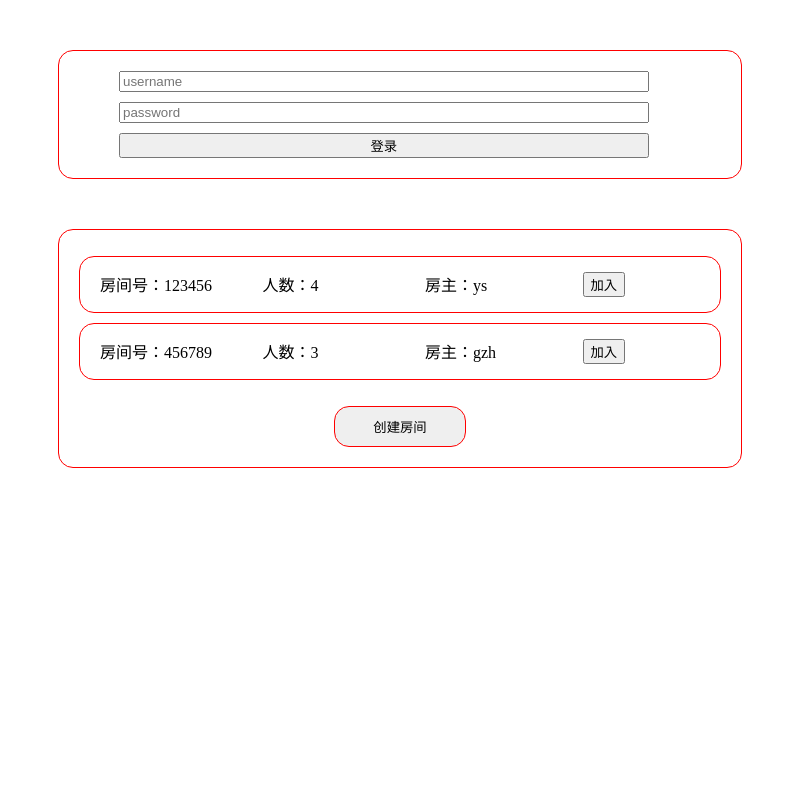
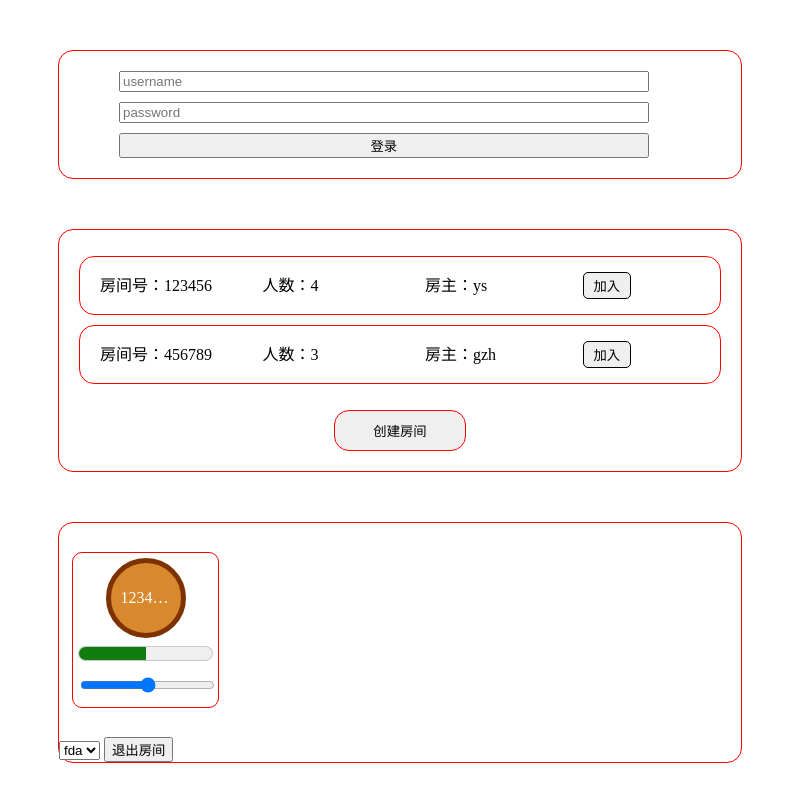
Before and after one commit to h20282/chat_room_ui, an Electron app: page index.html in a window 800 px wide. Drawn offline with nearby package versions, Linux system fonts and the light colour scheme.

Commit message:
room_view and css

```diff
--- a/index.html
+++ b/index.html
@@ -34,6 +34,19 @@
     </div>
 
     <div id="room_view">
+        <ul>
+            <li>
+                <div class="avatar">123456789</div>
+                <meter value="0.5"></meter >
+                <input type="range" onchange="alert(this.value)"/><br>
+            </li>
+        </ul>
+        <select>
+            <option>fda</option>
+            <option>fda</option>
+            <option>fda</option>
+        </select>
+        <button>退出房间</button>
     </div>
 
     <script>
@@ -86,15 +99,15 @@
 
             for (var key in View) {
                 el = document.getElementById(View[key]);
-                //el.hidden = true;
+                el.hidden = true;
             }
             el = document.getElementById(view);
             el.hidden = false;
         }
 
-        set_showing_view(View.kLogin);
+        // set_showing_view(View.kRoom);
 
-        var app = new Vue({
+        var main_view_app = new Vue({
             el: '#main_view',
             data: {
                 rooms: [
@@ -104,7 +117,7 @@
             }
         })
 
-        const url = "ws://127.0.0.1:9001";
+        const url = "ws://119.91.116.26:9001";
         var websocket = new WebSocket(url);
 
         websocket.onopen = () => {
@@ -207,13 +220,13 @@
             if (msg.rooms == null) {
                 msg.rooms = []; // bad
             }
-            app.rooms = msg.rooms;
+            main_view_app.rooms = msg.rooms;
         }
 
         // -------------boardcast--------------
 
         function on_create_room_boardcast(msg) {
-            app.rooms.push(
+            main_view_app.rooms.push(
                 {roomId: msg.roomId, userNum: 1, ownerId: msg.ownerId}
             );
         }
--- a/stype.css
+++ b/stype.css
@@ -1,13 +1,19 @@
+/*************global*************/
+li {
+    list-style: none;
+}
+
+
 /*************login_view*************/
-#login_view{
+#login_view {
     border: 1px solid red;
     border-radius: 15px;
     margin: 50px;
     padding: 10px;
 }
 
-#login_view > input{
-    display:list-item;
+#login_view>input {
+    display: list-item;
     width: 80%;
     margin: 10px 50px;
 }
@@ -22,7 +28,6 @@
 /* 房间列表项 */
 #main_view>ul>li {
     border: 1px solid red;
-    list-style: none;
     margin: 10px;
     padding: 15px;
     border-radius: 15px;
@@ -52,3 +57,65 @@
     float: left;
     width: 25%;
 }
+
+#main_view>ul>li>div>button {
+    border: 1px solid;
+    border-radius: 5px;
+    padding: 3px 10px;
+}
+
+/*************room_view*************/
+#room_view {
+    border: 1px solid red;
+    border-radius: 15px;
+    margin: 50px;
+    padding: 0px;
+}
+
+#room_view>ul {
+    padding: 10;
+}
+
+#room_view>ul>li {
+    border: 1px solid red;
+    border-radius: 10px;
+    margin: 3px;
+    padding: 5px;
+    display: inline-block;
+}
+
+#room_view>ul>li>div.avatar {
+    background-color: gray;
+    background-color: rgb(216, 136, 45);
+    width: 50px;
+    height: 50px;
+    text-align: center;
+    padding: 10px;
+    margin: auto auto;
+    border: 5px solid rgb(126, 49, 1);
+    border-radius: 99px;
+    line-height: 50px;
+    color: white;
+    overflow: hidden;
+    text-overflow: ellipsis;
+    white-space: nowrap;
+}
+
+#room_view>ul>li>input[type=range] {
+    border: 1px solid red;
+    background-color: red;
+    float: left;
+    width: 100%;
+    height: 30px;
+    word-break: break-all;
+    word-wrap: break-word;
+}
+
+#room_view>ul>li>meter {
+    width: 100%;
+    height: 30px;
+}
+
+meter::-webkit-meter-optimum-value {
+    /* background: red; */
+}
```
Also changed, not shown: 1 other file.
